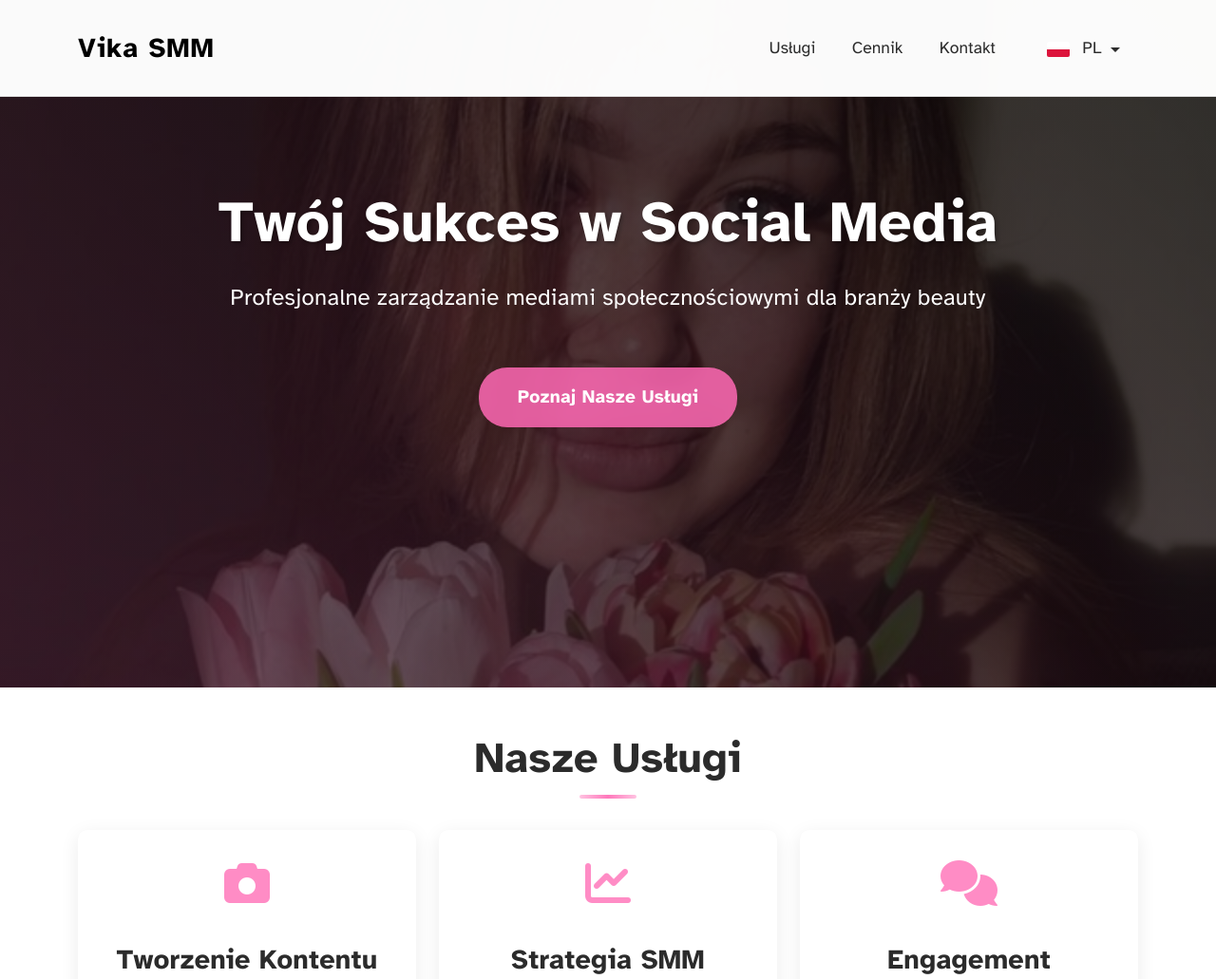
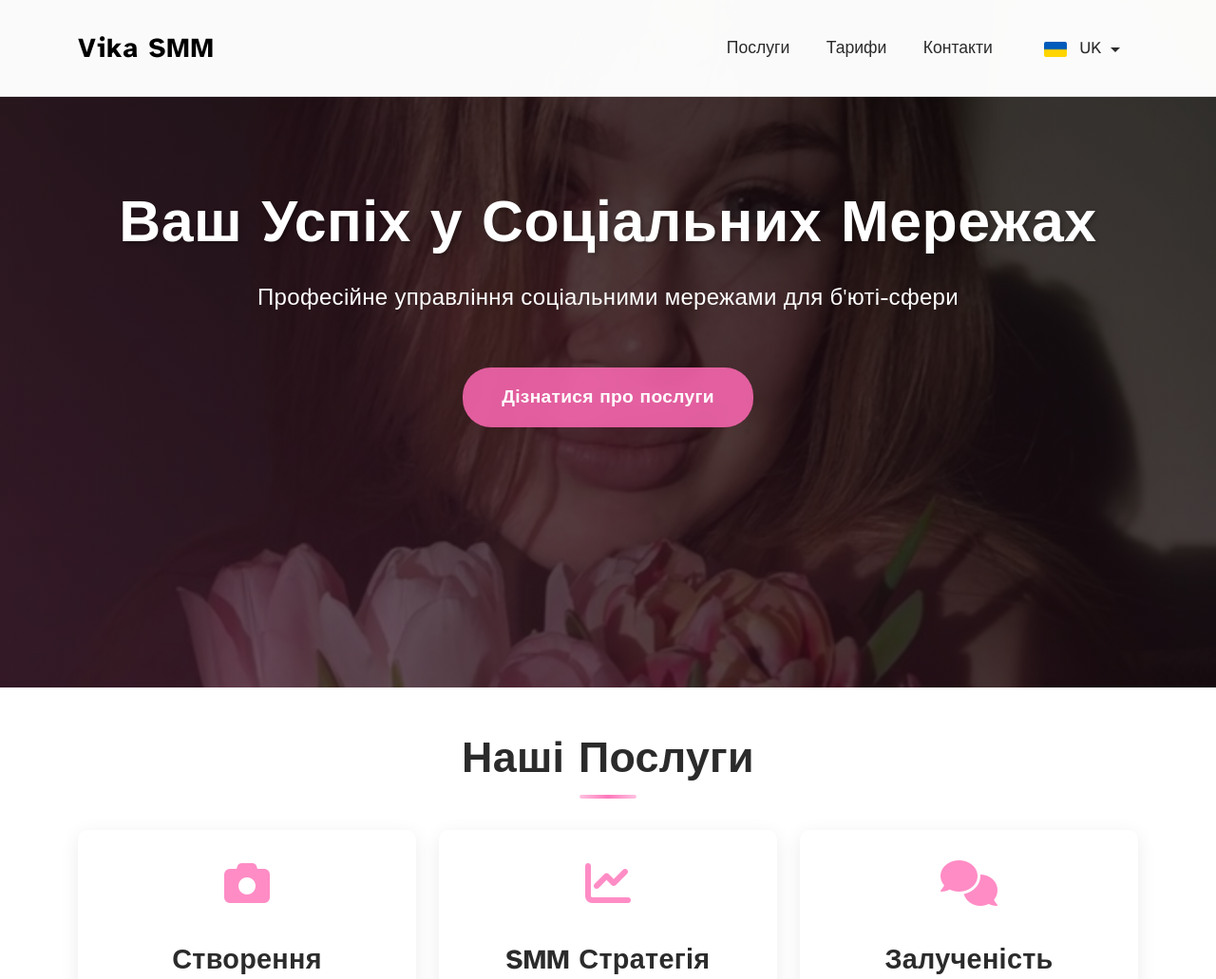
Before and after one commit to webovski/vika-smm-www, a plain HTML site: page index.html in a window 1280 px wide. Shown: the top 1031 px of the page at 95% size. Drawn offline with nearby package versions, Linux system fonts and the light colour scheme.

Commit message:
ua first

```diff
--- a/index.html
+++ b/index.html
@@ -1,5 +1,5 @@
 <!DOCTYPE html>
-<html lang="pl">
+<html lang="uk">
 <head>
     <meta charset="UTF-8">
     <meta name="viewport" content="width=device-width, initial-scale=1.0">
@@ -40,18 +40,18 @@
                 <div class="language-switcher">
                     <div class="dropdown">
                         <a class="nav-link dropdown-toggle" href="#" id="languageDropdown" role="button" data-bs-toggle="dropdown">
-                            <img src="./flag-of-poland.webp" alt="Polski" class="flag-img current-flag">
-                            <span class="current-lang">PL</span>
+                            <img src="./flag-of-ukraine.webp" alt="Українська" class="flag-img current-flag">
+                            <span class="current-lang">UK</span>
                         </a>
                         <ul class="dropdown-menu dropdown-menu-end">
                             <li>
-                                <a class="dropdown-item" href="#" data-lang="pl">
-                                    <img src="./flag-of-poland.webp" alt="Polski" class="flag-img"> Polski
+                                <a class="dropdown-item" href="#" data-lang="uk">
+                                    <img src="./flag-of-ukraine.webp" alt="Українська" class="flag-img"> Українська
                                 </a>
                             </li>
                             <li>
-                                <a class="dropdown-item" href="#" data-lang="uk">
-                                    <img src="./flag-of-ukraine.webp" alt="Українська" class="flag-img"> Українська
+                                <a class="dropdown-item" href="#" data-lang="pl">
+                                    <img src="./flag-of-poland.webp" alt="Polski" class="flag-img"> Polski
                                 </a>
                             </li>
                         </ul>
--- a/script.js
+++ b/script.js
@@ -1,6 +1,6 @@
 document.addEventListener('DOMContentLoaded', function() {
-    // Встановлюємо початкову мову
-    let currentLang = 'pl';
+    // Змінюємо початкову мову на українську
+    let currentLang = 'uk';
 
     // Функція для оновлення текстів
     function updateTexts(lang) {
```
